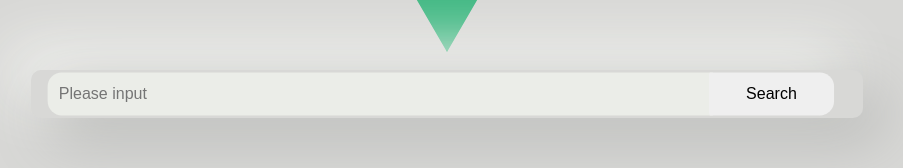
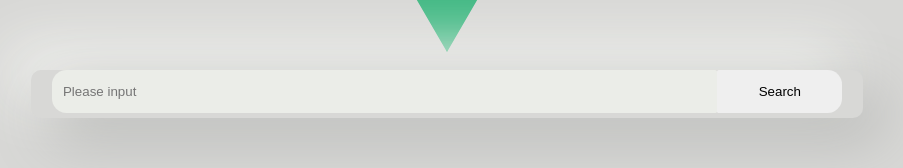
Before and after one commit to zlj-zz/noval-web, a Vue app: page /Search in a window 1280 px wide. Shown: the part 244-412 px from the top of the page, without its empty margins (193-1096 px from the left). Built offline with nearby package versions, Linux system fonts and the light colour scheme.

Commit message:
(feat): finish list page, and download page.

```diff
--- a/src/components/BtInput.vue
+++ b/src/components/BtInput.vue
@@ -1,23 +1,21 @@
 <template>
-  <div class="input-box">
-    <input
-      ref="input"
-      :type="showPassword ? 'password' : 'text'"
-      :autocomplete="autocomplete"
-      :placeholder="placeholder"
-      :tabindex="tabindex"
-      @change="handleChange"
-    />
+  <mimicry-box :width="width" :height="height">
+    <input ref="input" :type="showPassword ? 'password' : 'text'" :autocomplete="autocomplete"
+      :placeholder="placeholder" :tabindex="tabindex" @change="handleChange" />
     <button class="input-bt" type="button" @click="btClick">
       {{ bt_msg }}
     </button>
-  </div>
+  </mimicry-box>
 </template>
 
 <script setup lang="ts">
-import { defineProps, defineEmits, shallowRef, computed } from "vue";
+import { defineProps, defineEmits, shallowRef, computed, ref } from "vue";
+import MimicryBox from './MimicryBox.vue'
 
 type TargetElement = HTMLInputElement | HTMLTextAreaElement;
+
+const width = ref<string>('65%')
+const height = ref<string>('3rem')
 
 const input = shallowRef<HTMLInputElement>();
 const _ref = computed(() => input.value);
@@ -52,25 +50,8 @@ const btClick = (): void => {
 };
 </script>
 
-<style scoped>
-.input-box {
-  width: 65%;
-  height: 3rem;
-
-  margin: auto;
-  color: cadetblue;
-  border-radius: 10px;
-  background: #d8d8d6;
-  box-shadow: 20px 20px 60px #b6b7b5, -20px -20px 60px #f9faf7;
-  position: relative;
-}
-.input-box * {
-  font-size: 1rem;
-  position: absolute;
-  top: 50%;
-  border-radius: 0.9rem;
-}
-.input-box input {
+<style>
+.mimicry-box input {
   width: 80%;
   height: 90%;
   padding: 0 0.7rem;
@@ -80,10 +61,13 @@ const btClick = (): void => {
   border-style: groove;
   background-color: #ebede8;
 
+  border-top-left-radius: 0.9rem;
+  border-bottom-left-radius: 0.9rem;
   border-top-right-radius: 0.1rem;
   border-bottom-right-radius: 0.1rem;
-  transform: translate(-60%, -50%);
+  /* transform: translate(-60%, -50%); */
 }
+
 .input-bt {
   width: 15%;
   height: 90%;
@@ -91,6 +75,8 @@ const btClick = (): void => {
 
   border-top-left-radius: 0.1rem;
   border-bottom-left-radius: 0.1rem;
-  transform: translate(210%, -50%);
+  border-top-right-radius: 0.9rem;
+  border-bottom-right-radius: 0.9rem;
+  /* transform: translate(210%, -50%); */
 }
 </style>
--- /dev/null
+++ b/src/components/MimicryBox.vue
@@ -0,0 +1,30 @@
+<script setup lang="ts">
+import { defineProps } from "vue";
+
+const props = defineProps({
+  width: { type: String, default: '50%' },
+  height: { type: String, default: '2rem' }
+});
+
+</script>
+
+<template>
+  <div class="mimicry-box">
+    <slot></slot>
+  </div>
+</template>
+
+<style scoped>
+.mimicry-box {
+  width: v-bind(width);
+  height: v-bind(height);
+
+  position: relative;
+  text-align: center;
+  margin: 0 auto;
+  color: cadetblue;
+  border-radius: 10px;
+  background: #d8d8d6;
+  box-shadow: 20px 20px 60px #b6b7b5, -20px -20px 60px #f9faf7;
+}
+</style>
--- a/src/components/ProgressBar.vue
+++ b/src/components/ProgressBar.vue
@@ -0,0 +1,63 @@
+<script setup lang="ts">
+import { ref } from 'vue';
+
+const props = defineProps({
+  progress: {
+    type: Number,
+    default: 0
+  },
+  width: { type: String, default: '500px' },
+  height: { type: String, default: '20px' },
+  radius: { type: String }
+})
+</script>
+
+<template>
+  <!-- <section> -->
+  <div class="progress-bar">
+    <div class="mo" :style="{ '--progress': -progress + 100 + '%' }"></div>
+    <div class="line-box">
+      <i></i>
+      <i class="line-item"></i>
+      <i class="line-item"></i>
+      <i class="line-item"></i>
+      <i></i>
+    </div>
+  </div>
+  <!-- </section> -->
+</template>
+
+<style scoped>
+.progress-bar {
+  position: relative;
+  width: v-bind(width);
+  height: v-bind(height);
+  border-radius: v-bind(radius);
+  overflow: hidden;
+  background: linear-gradient(270deg, #FF4D4D 0%, #FADB6D 55.73%, #70FAC8 100%);
+}
+
+.mo {
+  position: absolute;
+  z-index: 1;
+  right: 0;
+  height: 100%;
+  width: var(--progress, 0%);
+  background-color: #ccc;
+}
+
+.line-box {
+  position: absolute;
+  z-index: 2;
+  width: 100%;
+  height: 100%;
+  display: flex;
+  justify-content: space-between;
+}
+
+.line-box .line-item {
+  width: 1px;
+  height: 100%;
+  background-color: #fff;
+}
+</style>
--- a/src/views/Crawl.vue
+++ b/src/views/Crawl.vue
@@ -0,0 +1,81 @@
+<script setup lang="ts">
+import { ref } from 'vue';
+import { useRoute } from 'vue-router';
+import MimicryBox from 'components/MimicryBox.vue';
+import ProgressBar from 'components/ProgressBar.vue';
+import { crawlFiction, getCrawlStatus, downloadFiction } from '../api';
+
+const progress = ref<number>(0)
+const msg = ref<string>('')
+const total = ref<number>(0)
+const isFetch = ref<boolean>(false)
+
+const route = useRoute()
+const key = route.query.key as string
+console.log(key)
+
+if (!key)
+  msg.value = 'Need a key of fiction.'
+else
+  crawlFiction(key).then(res => {
+    const data = res.data
+    console.log(data)
+    if (data) {
+      console.log('download request success.')
+
+      total.value = data.total
+      msg.value = 'Downloading ...'
+
+      // get crawl status
+      const timer = setInterval(() => {
+        getCrawlStatus(key).then(res => {
+          const curr = res.data.current
+          console.log(curr)
+          if (curr == -1) {
+            window.clearInterval(timer)
+          } else if (curr != -200) {
+            progress.value = curr / total.value * 100
+            // console.log(progress.value)
+          } else {
+            progress.value = 100
+            isFetch.value = true
+            msg.value = 'Downloaded'
+            window.clearInterval(timer)
+          }
+        })
+      }, 200)
+    }
+  })
+
+const onClick = () => {
+  downloadFiction(key)
+}
+</script>
+
+<template>
+  <div v-if="isFetch">
+    <p>The fiction can be downloaded. Please click the button below.</p>
+    <br />
+    <input class="dl" type="button" value="Download" @click="onClick">
+  </div>
+  <div v-else>
+    <mimicry-box width="70%" height="2rem">
+      <progress-bar class="bar-custom" width="95%" radius="0.5rem" :progress="progress"></progress-bar>
+    </mimicry-box>
+    {{ msg }}
+  </div>
+</template>
+
+<style>
+.bar-custom {
+  transform: translate(2.5%, 30%);
+}
+
+.dl {
+  width: 14rem;
+  height: 2.5rem;
+  border: 0px solid silver;
+
+  border-radius: 0.5rem;
+}
+</style>
--- a/src/views/NovelList.vue
+++ b/src/views/NovelList.vue
@@ -0,0 +1,73 @@
+<script setup lang="ts">
+import { ref } from "vue"
+import { useRouter, useRoute } from "vue-router"
+import MimicryList from 'components/MimicryList.vue'
+import { searchFictions } from "../api"
+
+const router = useRouter()
+const route = useRoute()
+
+const novelName = route.query.name as string
+
+console.log(novelName)
+
+const width = ref<string>('55%')
+
+interface FictionItem {
+  name: string
+  date: string
+  info: string
+  key: string
+}
+
+const fictionList = ref<FictionItem[]>([]);
+
+// get fiction list
+if (novelName != undefined)
+  searchFictions(novelName as string).then((res) => {
+
+    console.log(res)
+
+    const data = res.data
+    for (const key in data) {
+      if (Object.prototype.hasOwnProperty.call(data, key)) {
+        fictionList.value.push(data[key])
+
+      }
+    }
+  })
+
+const onClick = (key: string) => {
+  router.push({ path: '/Crawl', query: { key: key } })
+}
+</script>
+
+<template>
+  <mimicry-list class="fiction-list" :width="width">
+    <li v-for="(item, idx) in fictionList" :key="idx" @click="onClick(item.key)">
+      <span :title="item.name">{{ item.name }}</span>
+      <span :title="item.info">{{ item.info }}</span>
+      <span class="up-date">{{ item.date ? item.date : 'no date' }}</span>
+    </li>
+  </mimicry-list>
+</template>
+
+<style>
+.fiction-list {
+  margin-bottom: 2rem;
+}
+
+.fiction-list li span {
+  width: 31%;
+  margin-right: 2%;
+  overflow: hidden;
+  text-overflow: ellipsis;
+  white-space: nowrap;
+  display: inline-block;
+}
+
+.up-date {
+  width: 20%;
+  text-align: right;
+}
+</style>
--- a/vite.config.ts
+++ b/vite.config.ts
@@ -12,6 +12,7 @@ export default ({ mode }) => {
       alias: {
         "@": resolve(__dirname, "src"),
         "api": resolve(__dirname, "src/api"),
+        "utils": resolve(__dirname, "src/utils"),
         "assets": resolve(__dirname, "src/assets"),
         "components": resolve(__dirname, "src/components"),
         "views": resolve(__dirname, "src/views"),
```
